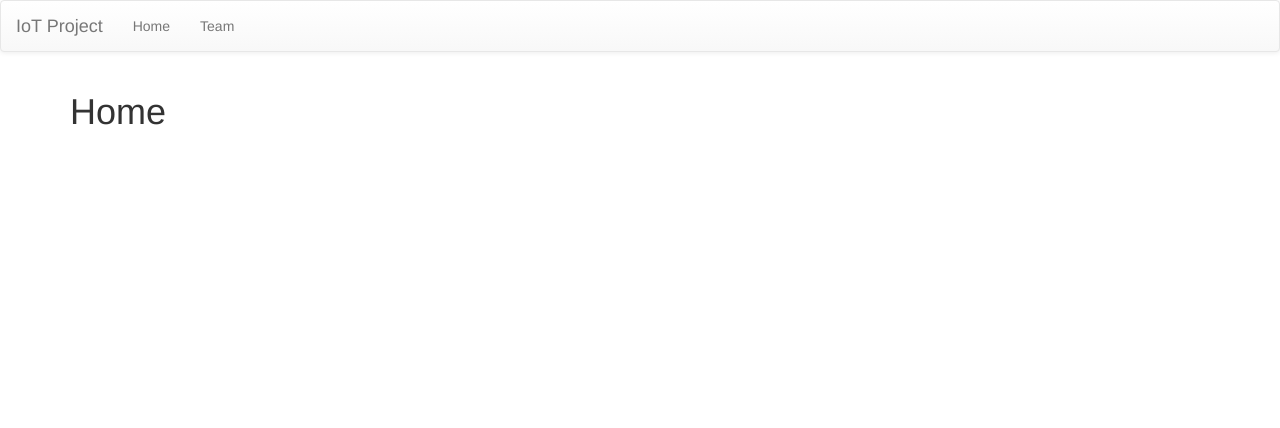
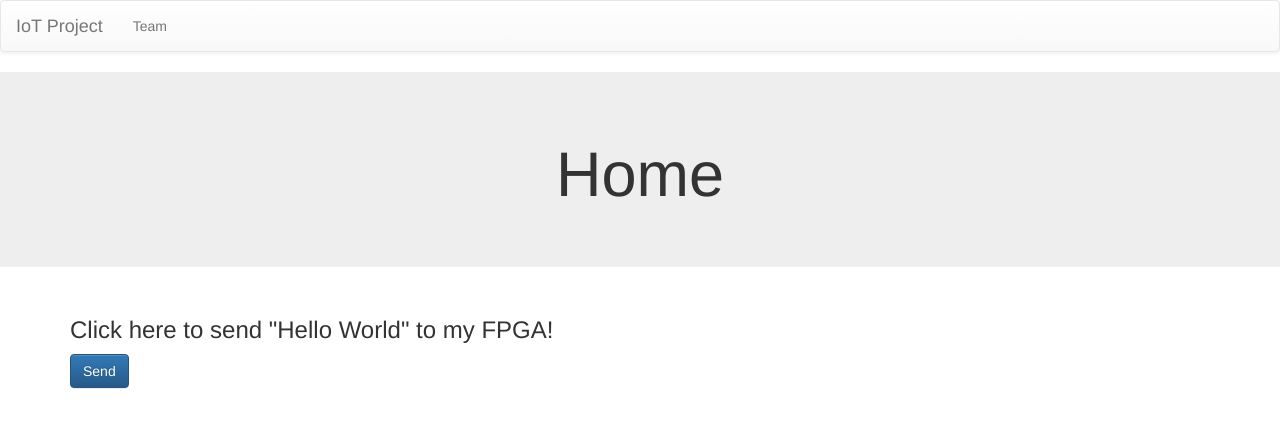
Before and after one commit to karthik-r-rao/IoT-project, a Flask app: page / in a window 1280 px wide. Shown: the top 428 px of the page. Run offline with Flask 2, Linux system fonts and the light colour scheme; some libraries are stand-ins or nearby versions.

Commit message:
add files for button-click communication

```diff
--- a/Web-Server/web/server.py
+++ b/Web-Server/web/server.py
@@ -1,23 +1,28 @@
 import flask
 import flask_socketio as fsio
+import socketio
 
 app = flask.Flask(__name__)
-app.config['SECRET_KEY'] = 'secret!'
 socketio = fsio.SocketIO(app, always_connect=True)
 
-@app.route("/", methods=['GET', 'POST'])
-@app.route("/home", methods=['GET', 'POST'])
+@app.route("/", methods=['GET'])
+@app.route("/home", methods=['GET'])
 def home():
+    if flask.request.method == "GET":
+        # button click
+        msg = "[SERVER-SSE] Hello World"
+        socketio.emit('sse event', msg)
     return flask.render_template("home.html")
 
 @app.route("/team")
 def team():
     return flask.render_template("team.html")
 
+# reply to client
 @socketio.on('my message')
 def my_custom_event(message):
     print(f"[SERVER] Received message: {message}")
-    reply = "Thanks for connecting!"
+    reply = "[SERVER] Thanks for connecting!"
     fsio.emit('my response', reply)
     print(f"[SERVER] Sent message: {reply}")
 
--- a/Web-Server/web/templates/home.html
+++ b/Web-Server/web/templates/home.html
@@ -1,4 +1,10 @@
 {% extends "layout.html" %}
+{% block jumbotron %}
+<center> <h1> Home </h1> </center>
+{% endblock jumbotron %}
 {% block content %}
-    <h1> Home </h1>
+    <h3>Click here to send "Hello World" to my FPGA!</h3>
+    <form method="get" action="">
+        <button type="submit" class="btn btn-primary" name="status" value="1">Send</button>
+    </form>
 {% endblock content %}
--- a/Web-Server/web/templates/layout.html
+++ b/Web-Server/web/templates/layout.html
@@ -8,7 +8,7 @@
     {% if title %}
         <title>IoT Project - {{ title }}</title>
     {% else %}
-    <title>IoT Project</title>
+        <title>IoT Project</title>
     {% endif %}
 
     <!-- Bootstrap -->
@@ -33,12 +33,16 @@
             </div>
             <div id="navbar" class="navbar-collapse collapse">
             <ul class="nav navbar-nav">
-                <li><a href="/home">Home</a></li>
                 <li><a href="/team">Team</a></li>
                 </ul>
             </div><!--/.nav-collapse -->
         </div>
     </nav>
+
+    <div class="jumbotron">
+        {% block jumbotron %}
+        {% endblock jumbotron%}
+    </div>
 
     <div class="container">
         {% block content %}
--- a/Web-Server/web/templates/team.html
+++ b/Web-Server/web/templates/team.html
@@ -1,6 +1,8 @@
 {% extends "layout.html" %}
+{% block jumbotron %}
+    <center><h1> Team </h1></center>
+{% endblock jumbotron %}
 {% block content %}
-    <h1> Team </h1>
     <h3><ul>
         <li> Karthik </li>
         <li> Shashank </li>
```
Also changed, not shown: Web-Server/web/README.md, 1 other file.
